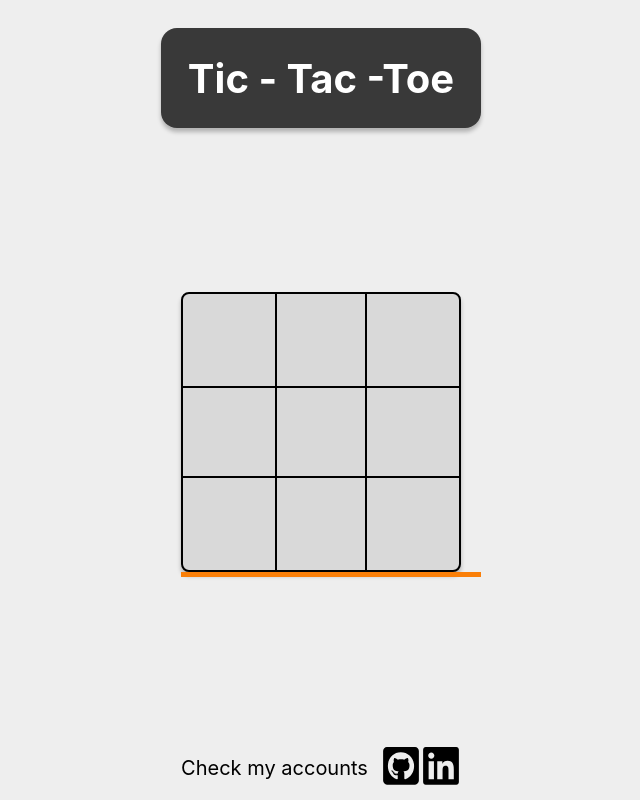
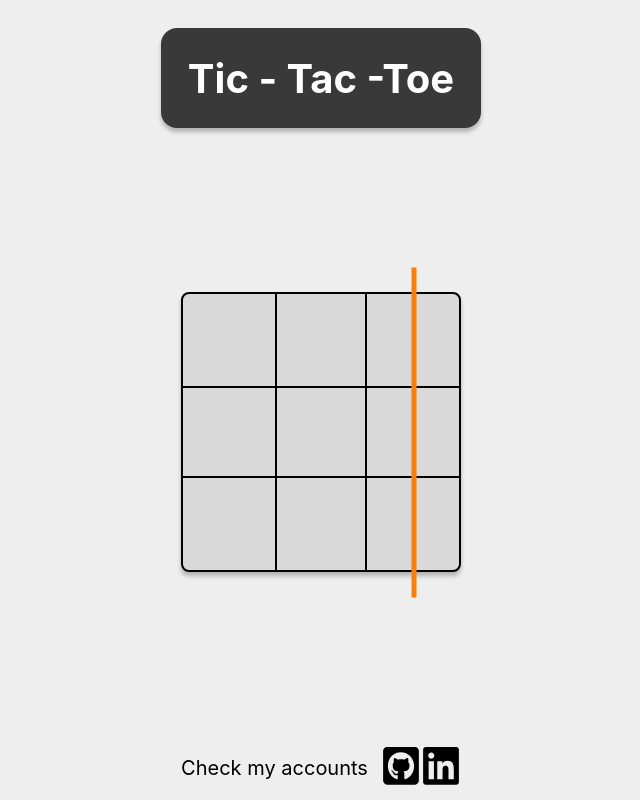
Before and after one commit to WeronikaCzepiela/tic---tac--toe, a React (Create React App) app: page / in a window 1280 px wide. Shown: the whole page, without its empty margins (319-959 px from the left). Built offline with nearby package versions, Linux system fonts and the light colour scheme.

Commit message:
create a new array with combination of winning points and also with transform and with of line

```diff
--- a/src/components/Middle/Middle.const.ts
+++ b/src/components/Middle/Middle.const.ts
@@ -10,3 +10,46 @@ export const WINNING_POINT_COMBINATIONS = [
 ]
 
 export const ANIMATION_TIME = 500
+
+const WINNING_POINT_COMBINATIONS2 = [
+  {
+    combination: [0, 1, 2],
+    transform: `translateY(-93px)`,
+    width: `330px`,
+  },
+  {
+    combination: [3, 4, 5],
+    transform: ``,
+    width: `330px`,
+  },
+  {
+    combination: [6, 7, 8],
+    transform: `translateY(93px)`,
+    width: `330px`,
+  },
+  {
+    combination: [0, 4, 8],
+    transform: `rotate(45deg)`,
+    width: `430px`,
+  },
+  {
+    combination: [2, 4, 6],
+    transform: `rotate(-45deg)`,
+    width: `430px`,
+  },
+  {
+    combination: [0, 3, 6],
+    transform: `rotate(90deg) translateY(93px)`,
+    width: `330px`,
+  },
+  {
+    combination: [1, 4, 7],
+    transform: `rotate(90deg)`,
+    width: `330px`,
+  },
+  {
+    combination: [2, 5, 8],
+    transform: `rotate(90deg) translateY(-93px)`,
+    width: `330px`,
+  },
+]
--- a/src/components/Middle/Middle.styles.ts
+++ b/src/components/Middle/Middle.styles.ts
@@ -1,6 +1,10 @@
 import styled from 'styled-components'
 
 export const MiddleStyled = styled.header`
+  display: flex;
+  justify-content: center;
+  align-items: center;
+
   .container {
     display: grid;
     width: 280px;
@@ -19,7 +23,6 @@ export const MiddleStyled = styled.header`
   .line {
     position: absolute;
     justify-content: center;
-    width: 300px;
     height: 5px;
     background-color: #fa7f08;
   }
--- a/src/components/Middle/Middle.tsx
+++ b/src/components/Middle/Middle.tsx
@@ -67,7 +67,10 @@ export const Middle = () => {
           <GameItem type={type} id={id} key={idx} onClick={onItemClick} />
         ))}
       </div>
-      <div className={'line'} />
+      <div
+        className={'line'}
+        style={{ transform: `rotate(90deg) translateY(-93px)`, width: `330px` }}
+      />
     </MiddleStyled>
   )
 }
```
